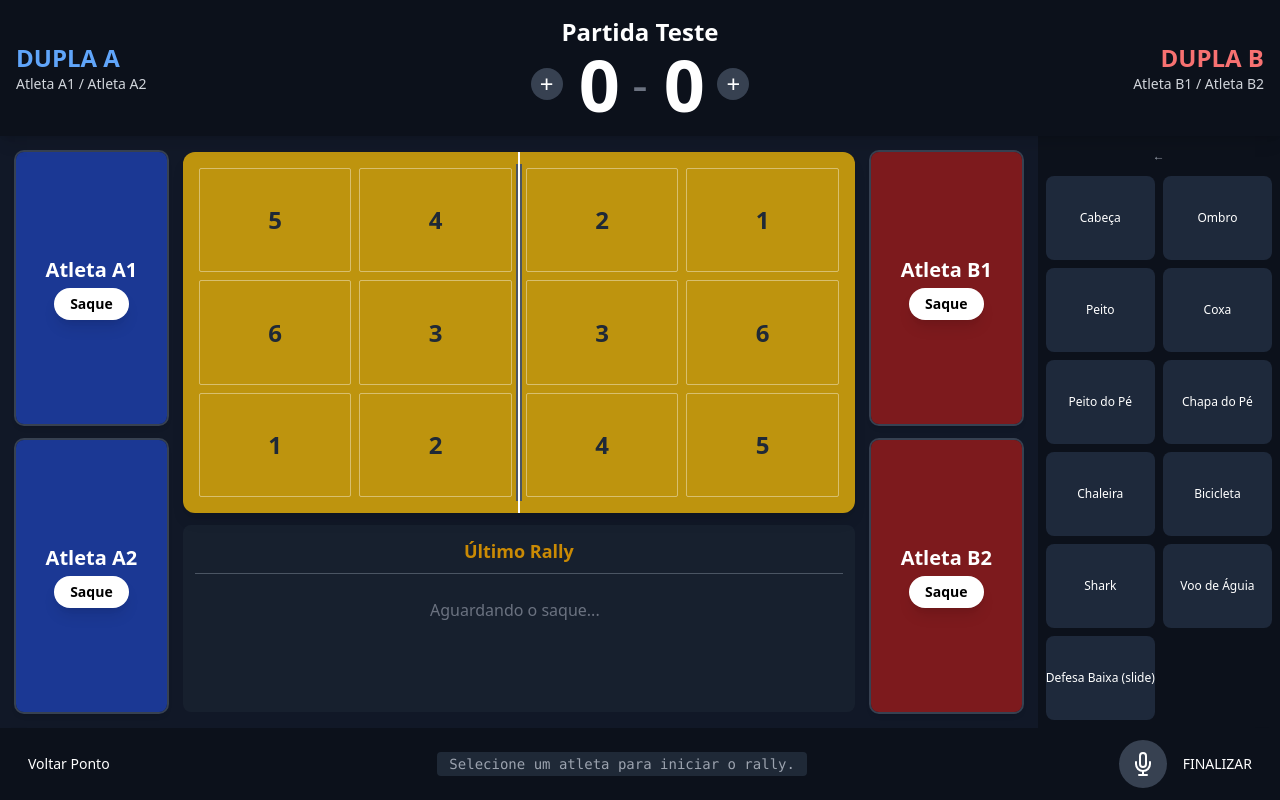
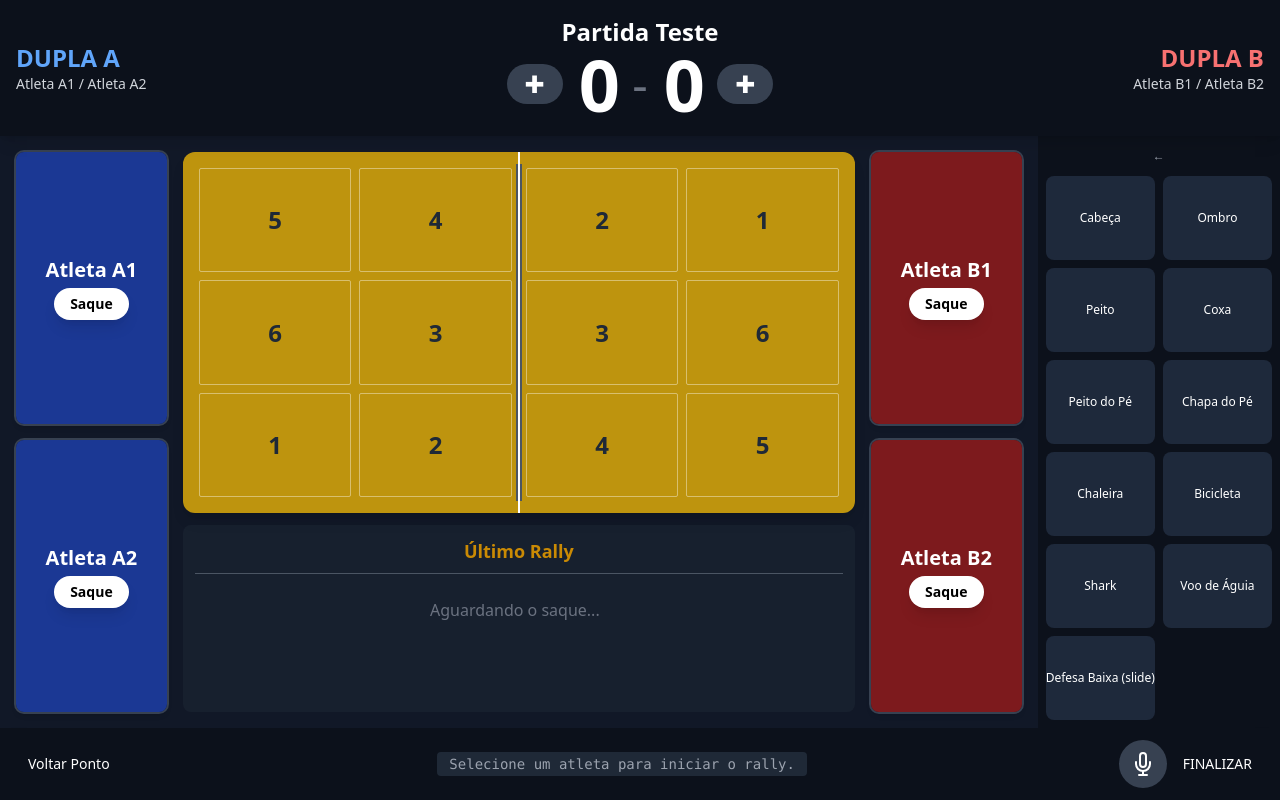
Before and after one commit to FelipeDireito/FTV-Scout, a React (Vite) app in the folder frontend/: page /partida in a window 1280 px wide. Built offline with nearby package versions, Linux system fonts and the light colour scheme.

Commit message:
feat: aumenta botão de adicionar pontos

```diff
--- a/frontend/src/pages/Partida/index.jsx
+++ b/frontend/src/pages/Partida/index.jsx
@@ -746,11 +746,11 @@ function Partida() {
         <div className="text-center col-span-3 md:col-span-1">
           <h1 className="text-lg md:text-2xl font-bold hidden md:block">{partida.nome_partida}</h1>
           <div className="flex justify-center items-center">
-            <button onClick={() => openPointModal('A')} className="text-xl md:text-2xl bg-gray-700 rounded-full w-7 h-7 md:w-8 md:h-8 flex items-center justify-center hover:bg-blue-600 transition-colors">+</button>
+            <button onClick={() => openPointModal('A')} className="text-xl md:text-2xl bg-gray-700 rounded-full w-7 h-7 md:w-14 md:h-10 flex items-center justify-center hover:bg-blue-600 transition-colors">✚</button>
             <span className="text-4xl md:text-7xl font-black tracking-tighter mx-2 md:mx-4">{score.a}</span>
             <span className="text-2xl md:text-5xl font-light text-gray-500">-</span>
             <span className="text-4xl md:text-7xl font-black tracking-tighter mx-2 md:mx-4">{score.b}</span>
-            <button onClick={() => openPointModal('B')} className="text-xl md:text-2xl bg-gray-700 rounded-full w-7 h-7 md:w-8 md:h-8 flex items-center justify-center hover:bg-red-600 transition-colors">+</button>
+            <button onClick={() => openPointModal('B')} className="text-xl md:text-2xl bg-gray-700 rounded-full w-7 h-7 md:w-14 md:h-10 flex items-center justify-center hover:bg-red-600 transition-colors">✚</button>
           </div>
         </div>
         <div className="text-right hidden md:block">
```
